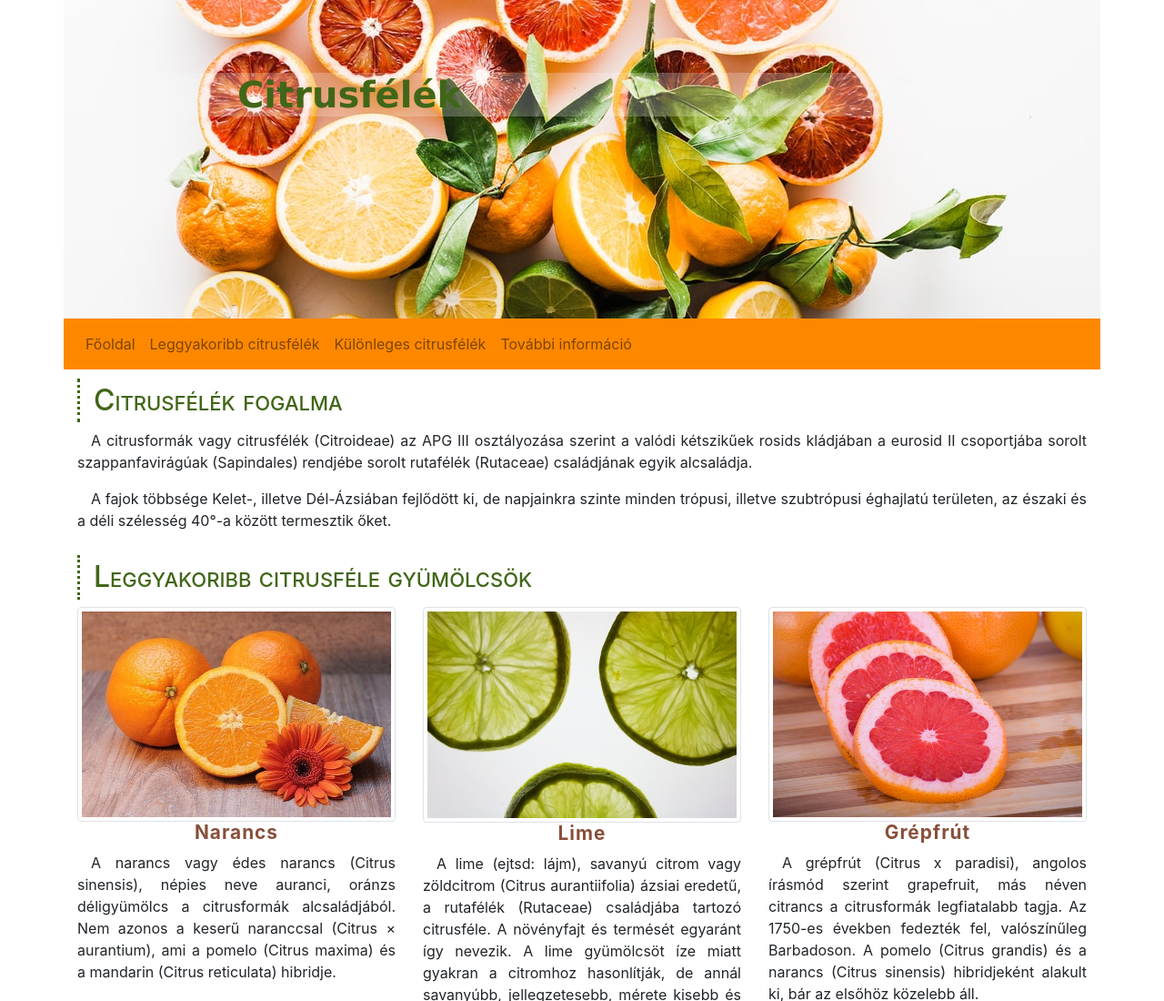
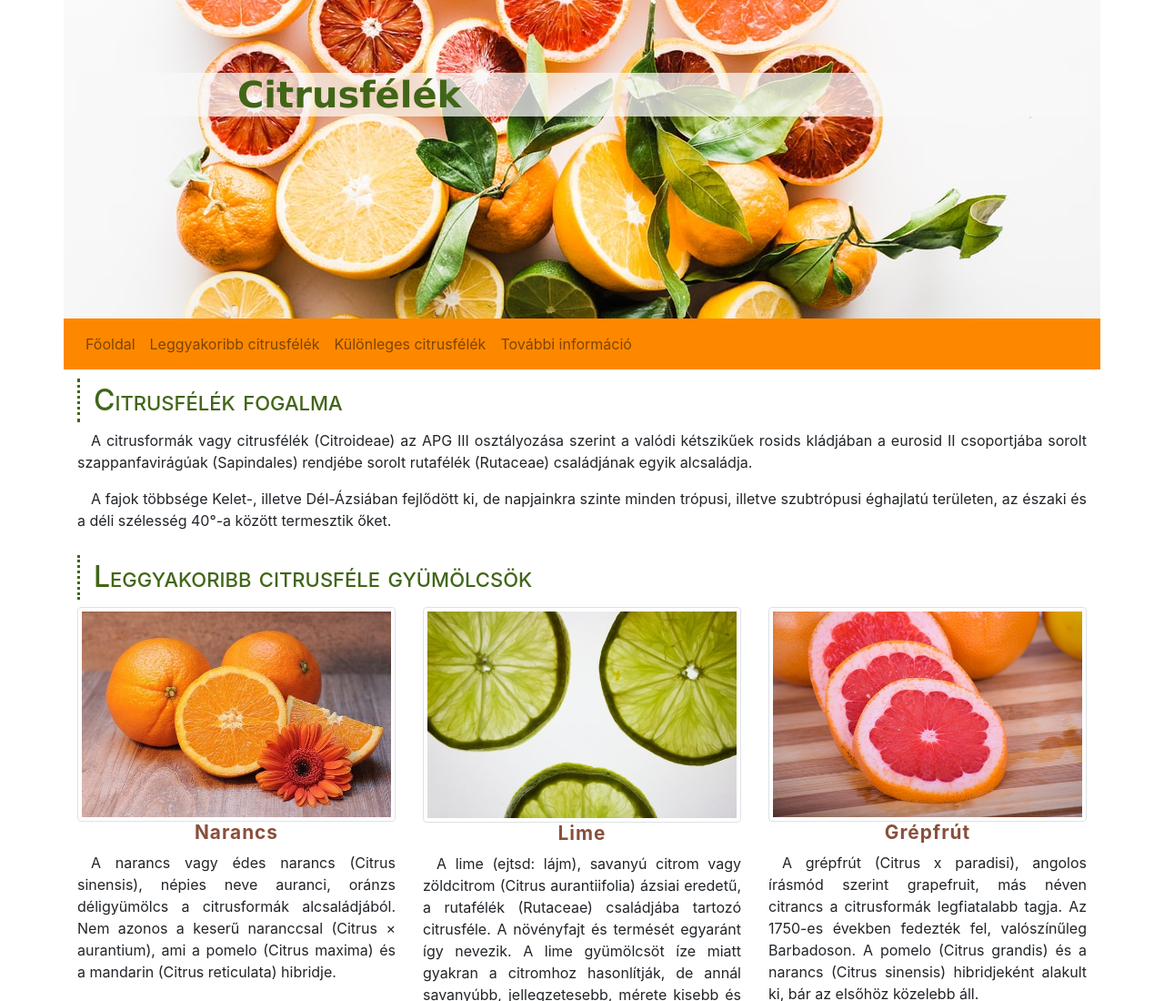
Before and after one commit to pappat/citrusfelek, a plain HTML site: page index.html in a window 1280 px wide. Shown: the top 1100 px of the page at 91% size. Drawn offline with Linux system fonts and the light colour scheme.

Commit message:
Update style.css

```diff
--- a/css/style.css
+++ b/css/style.css
@@ -6,7 +6,7 @@ header{
 }
 
 h1{
-    background-color: rgb(248, 248, 248, 0.25);
+    background-color: rgb(248, 248, 248, 0.75);
     margin-top: 80px;
     padding-left: 11rem;
     font-family: Verdana;
```
